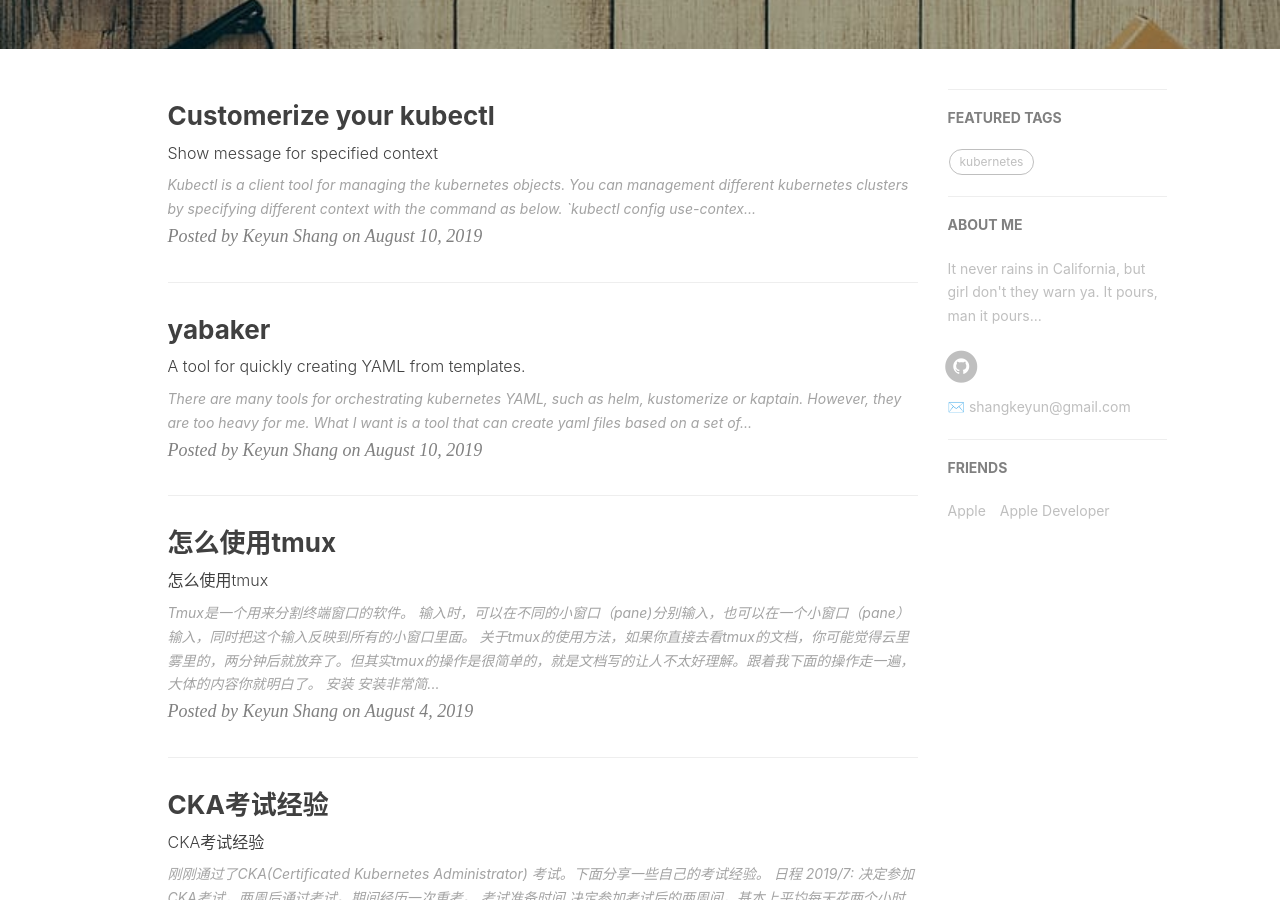
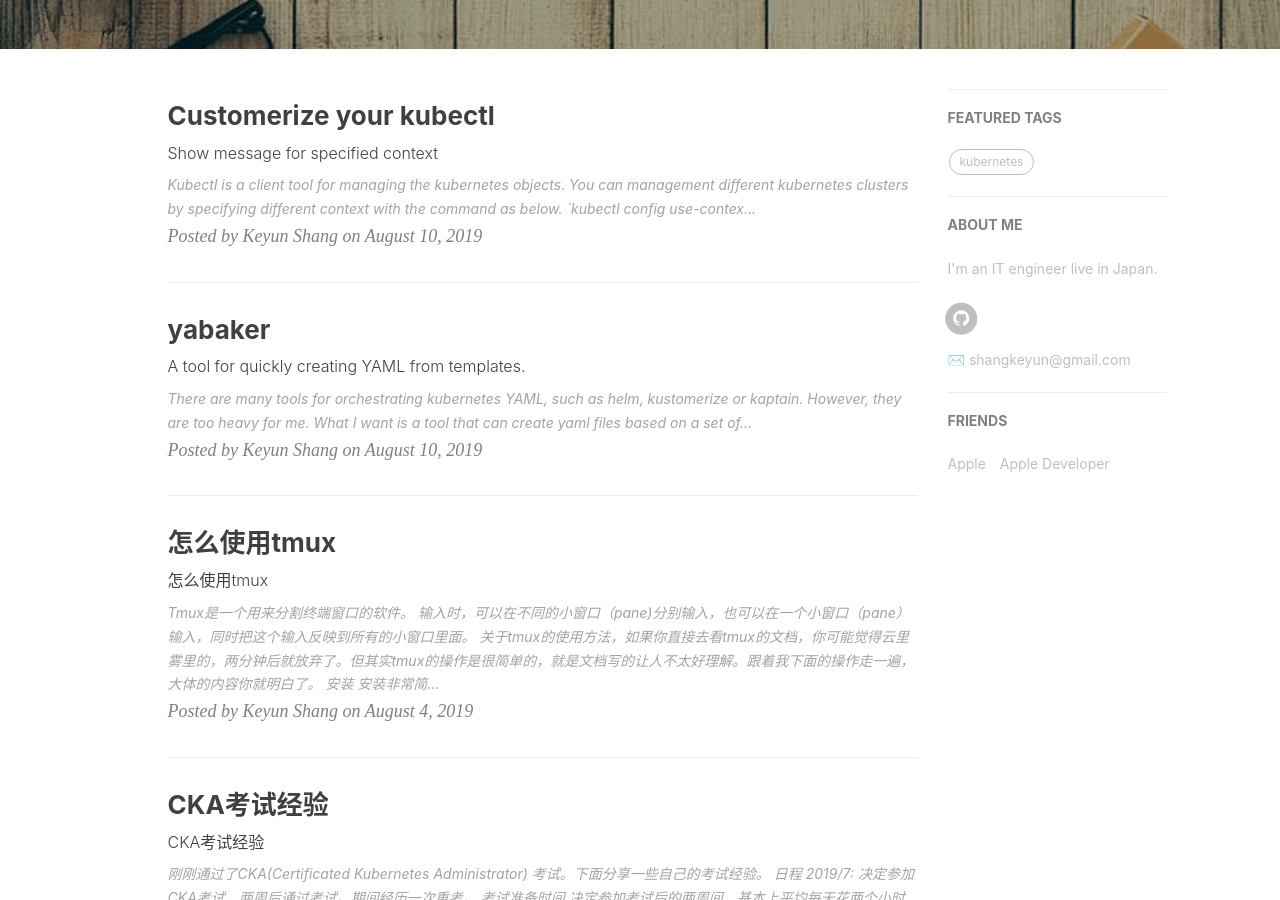
Before and after one commit to lanesky/lanesky.github.io, a Jekyll site: the page built from index.html, in a window 1280 px wide and 900 px high, scrolled down 457 px. Built offline with Jekyll 4.4.1, drawn with Linux system fonts in a browser that asks for light colours; nearby versions of some CDN libraries; the list of posts is cut into pages by our own code; comment, search, counter and statistics services are not loaded.

Commit message:
post modification

```diff
--- a/_config.yml
+++ b/_config.yml
@@ -11,7 +11,7 @@ github_repo: "https://github.com/lanesky/lanesky.github.io.git" # you code repos
 
 # Sidebar settings
 sidebar: true                           # whether or not using Sidebar.
-sidebar-about-description: "It never rains in California, but girl don't they warn ya. It pours, man it pours..."
+sidebar-about-description: "I'm an IT engineer live in Japan. "
 # sidebar-avatar: /img/about-BY-gentle.jpg      # use absolute URL, seeing it's used in both `/` and `/about/`
 
 
@@ -20,7 +20,8 @@ sidebar-about-description: "It never rains in California, but girl don't they wa
 RSS: false
 # weibo_username:     tbd
 # zhihu_username:     tbd
-github_username:    keyunshang
+github_username:    lanesky
+linkedin_username:  keyun-shang-bba95651
 # facebook_username:  tbd
 # jianshu_username:   tbd
 #twitter_username:    tbd
```
